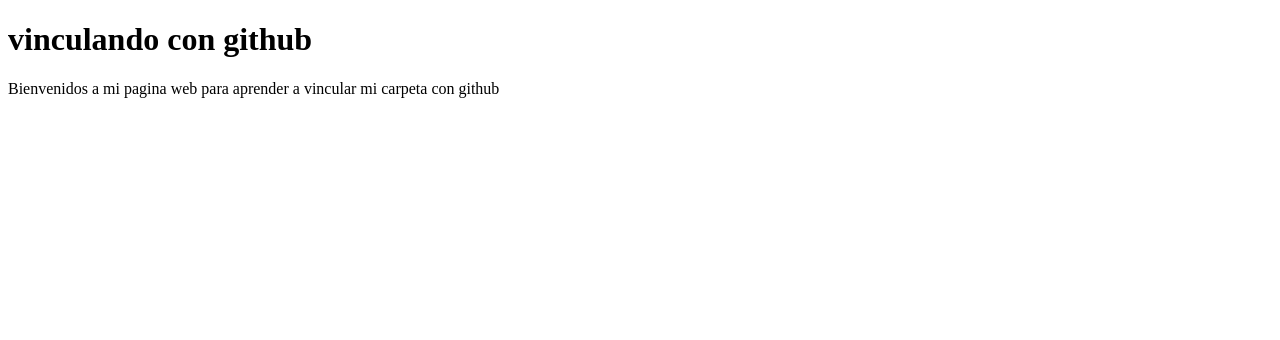
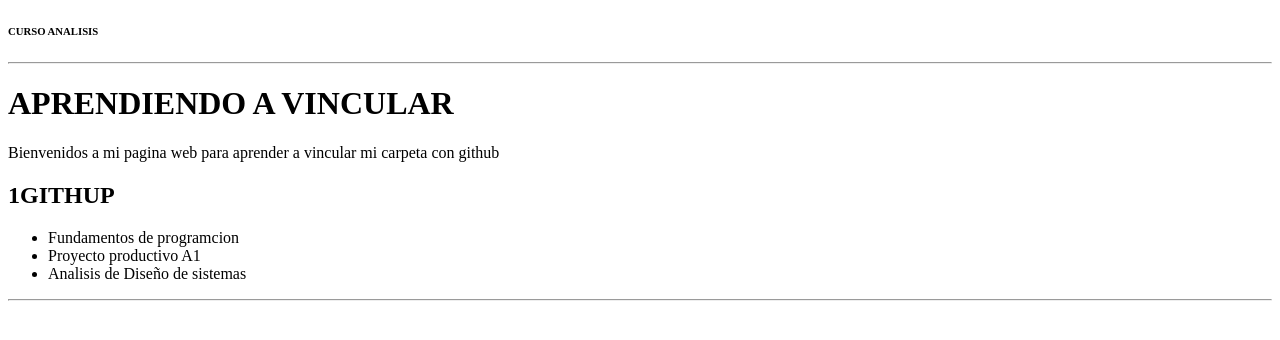
Before and after one commit to i2613470-collab/ADS1IDL3N1, a plain HTML site: page CONTROLNOTAS/index.html in a window 1280 px wide. Drawn offline with Linux system fonts and the light colour scheme.

Commit message:
tercera version

```diff
--- a/CONTROLNOTAS/index.html
+++ b/CONTROLNOTAS/index.html
@@ -1,12 +1,27 @@
 <!DOCTYPE html>
-<html lang="en">
+<html lang="es">
 <head>
     <meta charset="UTF-8">
     <meta name="viewport" content="width=device-width, initial-scale=1.0">
-    <title>APRENDIENDO A VINCULAR</title>
+    <title>CURSO ANALISIS</title>
 </head>
 <body>
-    <h1>vinculando con github</h1>
-    <p>Bienvenidos a mi pagina web para aprender a vincular mi carpeta con github</p>
+    <header>
+        <h6>CURSO ANALISIS</h6>
+        <hr>
+        <h1>APRENDIENDO A VINCULAR</h1>
+        <p>Bienvenidos a mi pagina web para aprender a vincular mi carpeta con github</p>
+
+    </header>
+    <h2>1GITHUP</h2>
+    <ul>
+     <li>Fundamentos de programcion</li>
+     <li>Proyecto productivo A1</li>
+     <li>Analisis de Diseño de sistemas</li>
+    </ul>
+    <hr>
+    <main style="padding: 20px;">
+
+    </main>
 </body>
 </html>
```
